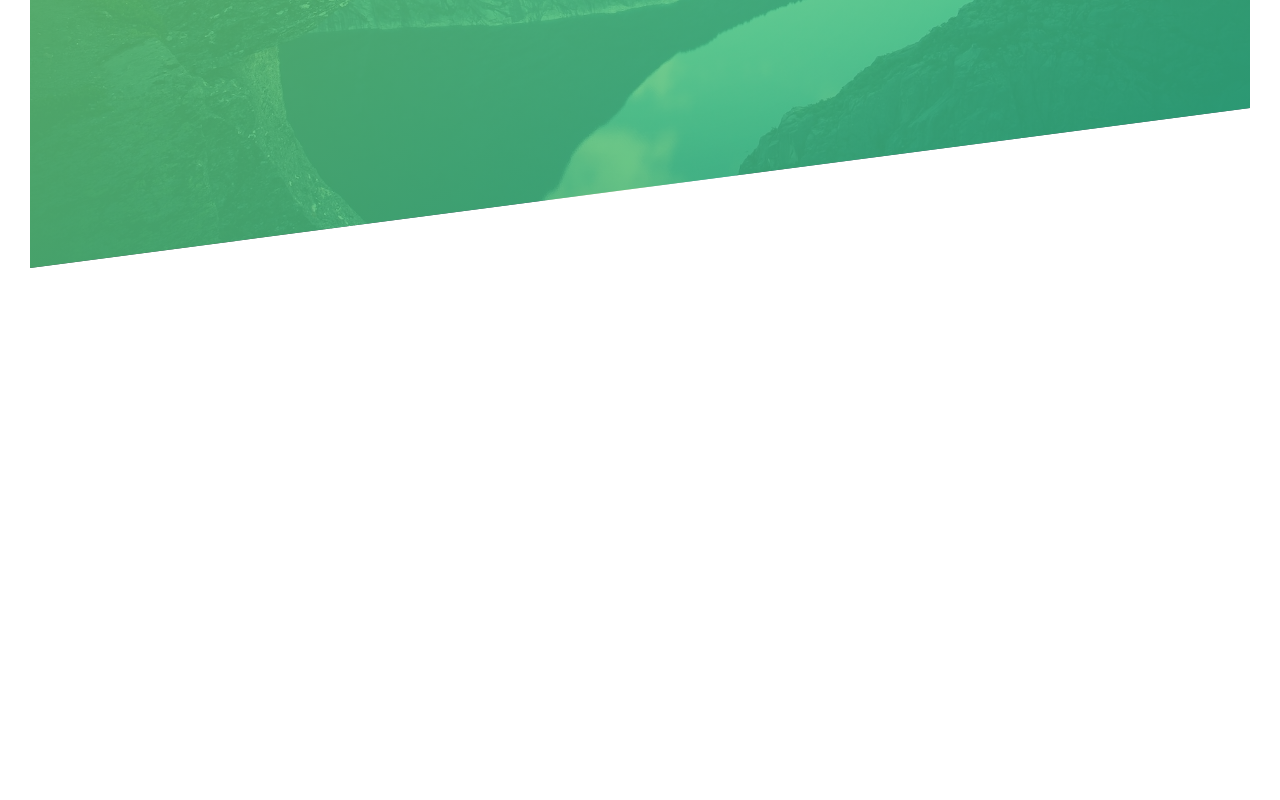
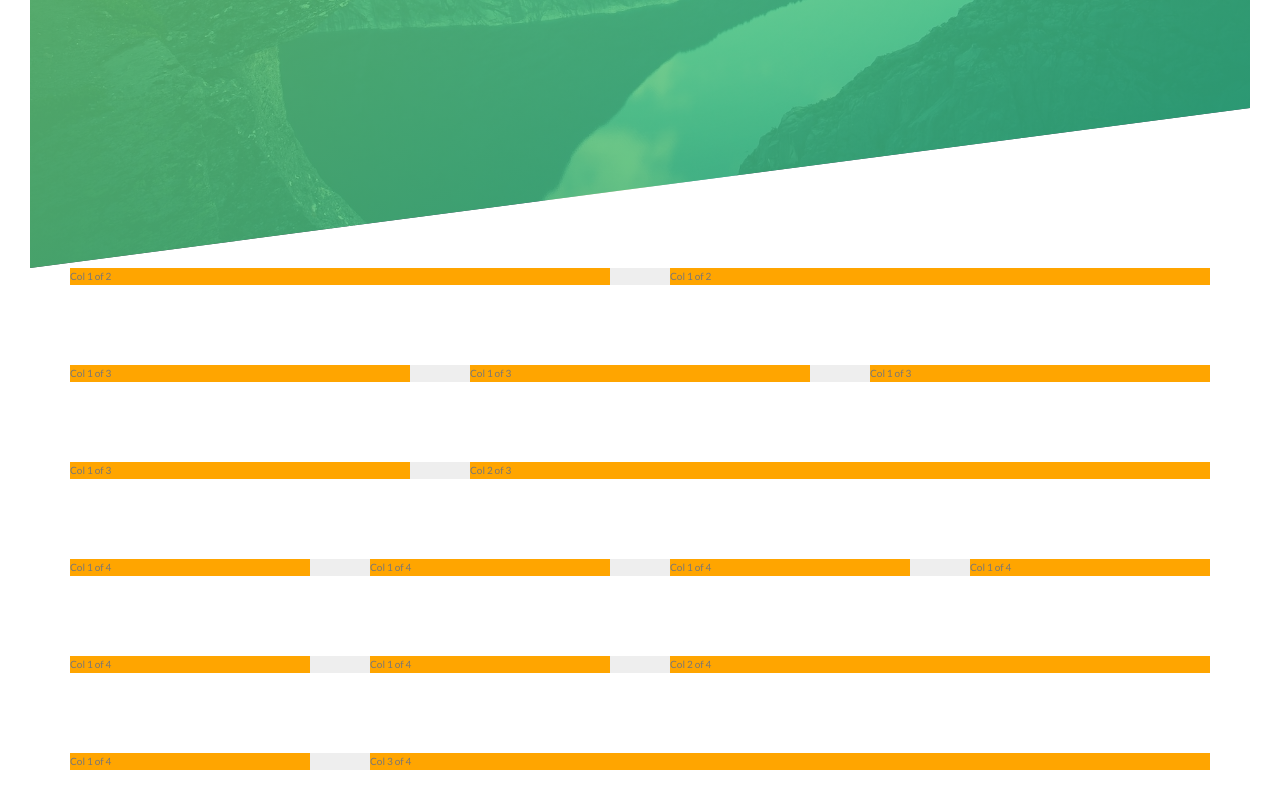
Before and after one commit to HigorMenezes/natours-layout, a React (Create React App) app: page / in a window 1280 px wide. Shown: the part 522-1322 px from the top of the page. Before the commit the page ends 820 px from the top, so only its background shows below. Built offline with nearby package versions, Linux system fonts and the light colour scheme.

Commit message:
Grid layout by float properties was finished

```diff
--- a/src/components/TitleComponent/styles.ts
+++ b/src/components/TitleComponent/styles.ts
@@ -1,7 +1,7 @@
 import styled, { css } from 'styled-components';
 import MainTitleInterface from './interface';
 
-import { MoveInRight, MoveInLeft } from '../../animations/MoveIn';
+import { MoveInRight, MoveInLeft } from '../../styles/animations/MoveIn';
 
 const animation = css`
   animation: ${(props: MainTitleInterface) =>
--- /dev/null
+++ b/src/containers/GridTestContainer/index.tsx
@@ -0,0 +1,38 @@
+import React from 'react';
+
+import { Container } from './styles';
+
+const GridTestContainer = () => (
+  <Container>
+    <div className='row'>
+      <div className='col-1-of-2'>Col 1 of 2</div>
+      <div className='col-1-of-2'>Col 1 of 2</div>
+    </div>
+    <div className='row'>
+      <div className='col-1-of-3'>Col 1 of 3</div>
+      <div className='col-1-of-3'>Col 1 of 3</div>
+      <div className='col-1-of-3'>Col 1 of 3</div>
+    </div>
+    <div className='row'>
+      <div className='col-1-of-3'>Col 1 of 3</div>
+      <div className='col-2-of-3'>Col 2 of 3</div>
+    </div>
+    <div className='row'>
+      <div className='col-1-of-4'>Col 1 of 4</div>
+      <div className='col-1-of-4'>Col 1 of 4</div>
+      <div className='col-1-of-4'>Col 1 of 4</div>
+      <div className='col-1-of-4'>Col 1 of 4</div>
+    </div>
+    <div className='row'>
+      <div className='col-1-of-4'>Col 1 of 4</div>
+      <div className='col-1-of-4'>Col 1 of 4</div>
+      <div className='col-2-of-4'>Col 2 of 4</div>
+    </div>
+    <div className='row'>
+      <div className='col-1-of-4'>Col 1 of 4</div>
+      <div className='col-3-of-4'>Col 3 of 4</div>
+    </div>
+  </Container>
+);
+
+export default GridTestContainer;
--- /dev/null
+++ b/src/containers/GridTestContainer/styles.ts
@@ -0,0 +1,59 @@
+import styled from 'styled-components';
+
+import { clearFix } from '../../styles/functions/clearFix';
+
+const gridWidth = '114rem';
+const gutterVertical = '8rem';
+const gutterHorizontal = '6rem';
+
+export const Container = styled.section`
+  .row {
+    max-width: ${gridWidth};
+    background-color: #eee;
+    margin: 0 auto;
+    ${clearFix}
+
+    &:not(:last-child) {
+      margin-bottom: ${gutterVertical};
+    }
+
+    [class^='col-'] {
+      background-color: orange;
+      float: left;
+
+      &:not(:last-child) {
+        margin-right: ${gutterHorizontal};
+      }
+    }
+
+    .col-1-of-2 {
+      width: calc((100% - ${gutterHorizontal}) / 2);
+    }
+
+    .col-1-of-3 {
+      width: calc((100% - 2 * ${gutterHorizontal}) / 3);
+    }
+
+    .col-1-of-4 {
+      width: calc((100% - 3 * ${gutterHorizontal}) / 4);
+    }
+
+    .col-2-of-3 {
+      width: calc(
+        2 * ((100% - 2 * ${gutterHorizontal}) / 3) + ${gutterHorizontal}
+      );
+    }
+
+    .col-2-of-4 {
+      width: calc(
+        2 * ((100% - 3 * ${gutterHorizontal}) / 4) + ${gutterHorizontal}
+      );
+    }
+
+    .col-3-of-4 {
+      width: calc(
+        3 * ((100% - 3 * ${gutterHorizontal}) / 4) + 2 * ${gutterHorizontal}
+      );
+    }
+  }
+`;
--- a/src/containers/HeaderContainer/styles.ts
+++ b/src/containers/HeaderContainer/styles.ts
@@ -2,7 +2,7 @@ import styled from 'styled-components';
 import { rgba } from 'polished';
 import heroImg from '../../resources/images/hero.jpg';
 
-import { colorPrimaryLight, colorPrimaryDark } from '../../theme/theme';
+import { colorPrimaryLight, colorPrimaryDark } from '../../styles/themes/theme';
 
 export const Container = styled.header`
   height: 95vh;
--- a/src/containers/MainTitleContainer/styles.ts
+++ b/src/containers/MainTitleContainer/styles.ts
@@ -1,6 +1,6 @@
 import styled from 'styled-components';
 
-import { colorWhite } from '../../theme/theme';
+import { colorWhite } from '../../styles/themes/theme';
 
 export const Container = styled.h1`
   color: ${colorWhite};
--- /dev/null
+++ b/src/styles/functions/clearFix.ts
@@ -0,0 +1,9 @@
+import { css } from 'styled-components';
+
+export const clearFix = css`
+  &::after {
+    content: '';
+    display: table;
+    clear: both;
+  }
+`;
--- a/src/views/HomeView/index.tsx
+++ b/src/views/HomeView/index.tsx
@@ -3,10 +3,12 @@ import React from 'react';
 import { Container } from './styles';
 
 import HeaderContainer from '../../containers/HeaderContainer';
+import GridTestContainer from '../../containers/GridTestContainer';
 
 const HomeView = () => (
   <Container>
     <HeaderContainer />
+    <GridTestContainer />
   </Container>
 );
 
```
Also changed, not shown: src/components/ButtonComponent/styles.ts (+6 -2 lines), src/styles/animations/MoveIn.ts (renamed from src/animations/MoveIn.ts), src/styles/themes/theme.ts (renamed from src/theme/theme.ts).
